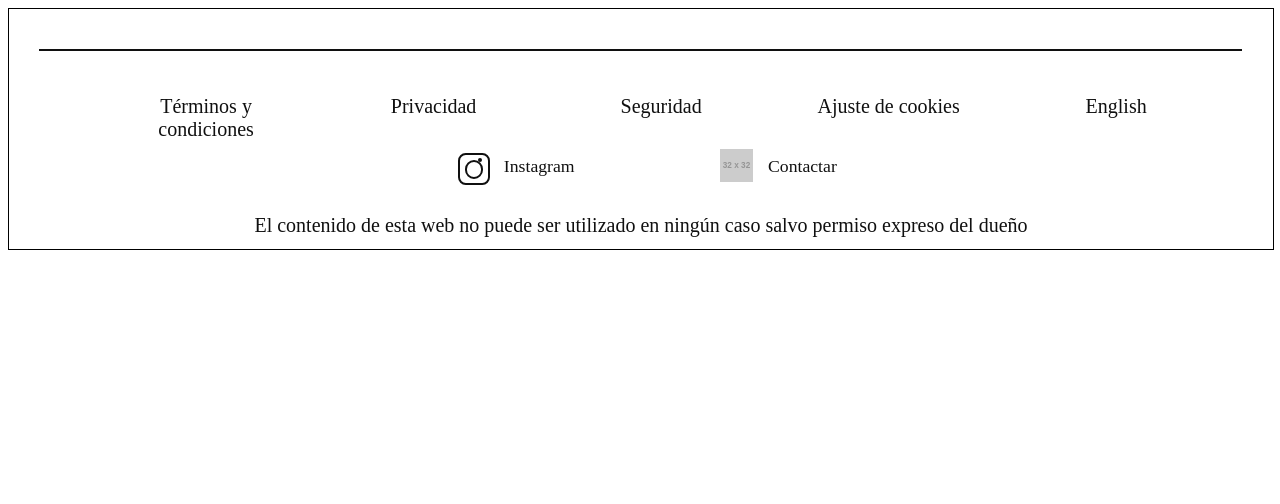
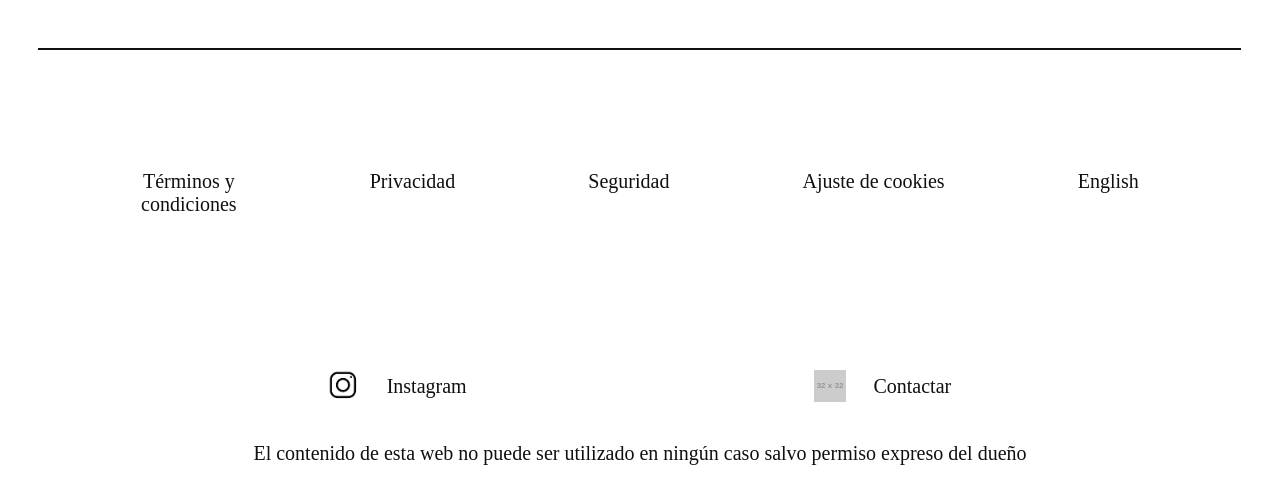
Before and after one commit to DanielMoyano/proyectFP, a plain HTML site: page footer.html in a window 1280 px wide. Drawn offline with Linux system fonts and the light colour scheme; placeholder pictures from the web are drawn by us.

Commit message:
footer v2 upgrade

```diff
--- a/estilos.css
+++ b/estilos.css
@@ -38,8 +38,6 @@ nav > div {
 
 footer {
     width:100%;
-    border: 1px solid black;
-    height:240px;
     position: relative;
 }
 footer > div {
@@ -49,62 +47,76 @@ footer > div {
     font-weight: 400;
     word-wrap: break-word;
 }
-#TyC {
-    width: 166.67px;
-    height: 72.82px;
-    left: 9%;
-    top: 86.23px;
-    position: absolute;
-    text-align: center;
-}
-#Privacy {
-    width: 166.67px;
-    height: 48.22px;
-    left: 27%;
-    top:86.23px;
-    position: absolute;
-    text-align: center;
-}
-
-#Seguridad {
-    width: 166.67px;
-    height: 72.82px;
-    left: 45%;
-    top: 86.23px;
-    position: absolute;
-    text-align: center;
-}
-
-#Cookies {
-    width: 166.67px;
-    height: 56.09px;
-    left: 63%;
-    top:86.23px;
-    position: absolute;
-    text-align: center;
-}
-
-#Language {
-    width: 166.67px;
-    height: 56.09px;
-    left: 81%;
-    top: 86.23px;
-    position: absolute;
-    text-align: center;
-}
-
 #line {
     width: 95%;
-    height: 0px;
     left: 30px;
     top: 40px;
-    position: absolute;
+    margin-bottom: 20vh;
+    position: relative;
     border: 1px #101010 solid
 }
-
-#legend {
-    margin: auto;
-    top: 205px;
+#miscGroup {
+    position: relative;
+    display:flex;
+    justify-content:space-evenly;
+    height:20vh;
+}
+#miscGroup > div {
     position: relative;
     text-align: center;
 }
+#contactGroup {
+    height: 14vh;
+    position: relative;
+    display:flex;
+    justify-content:space-evenly;
+    align-items:center;
+    flex-direction:row-reverse;
+}
+#mailContainer {
+    position:relative;
+    width: 15vw;
+    min-width: 110px;
+    display:flex;
+    justify-content:space-evenly;
+    align-items:center;
+    flex-direction:row-reverse;
+}
+#mailText {
+    position: relative;
+    text-align: center;
+    align-self:center;
+    display:flex;
+    align-items: center;
+}
+#placeholder {
+    position: relative;
+}
+#instaContainer {
+    width: 15vw;
+    height:32px;
+    position: relative;
+    min-width: 110px;
+    display:flex;
+    justify-content:space-evenly;
+    align-items:center;
+    flex-direction:row-reverse;
+}
+#instaWord {
+    position: relative;
+    text-align: center;
+    align-self:center;
+    display:flex;
+    align-items: center;
+}
+#instaIco {
+    position: relative;
+    height:100%;
+
+}
+#legend {
+    margin: auto;
+    margin-bottom:10px;
+    position: relative;
+    text-align: center;
+}
--- a/footer.html
+++ b/footer.html
@@ -5,48 +5,27 @@
 <body>
 
 <footer>
-  <div id="TyC">Términos y condiciones</div>
-  <div id="Privacy">Privacidad</div>
-  <div id="Seguridad">Seguridad</div>
-  <div id="Cookies">Ajuste de cookies</div>
-  <div id="Language">English</div>
-  <div style="width: 196.81px; height: 54.61px; left: 695px; top:
-140.40px; position: absolute">
-    <div style="width: 196.81px; height: 48.22px; left: 0px; top:
-6.40px; position: absolute; text-align: center; color: #101010;
-font-size: 17.71px; font-family: Libre Franklin; font-weight: 400;
-word-wrap: break-word">Contactar</div>
-    <img style="width: 32.47px; height: 32.47px; left: 16.24px; top:
-0px; position: absolute" src="https://via.placeholder.com/32x32" />
+  <div id="line"></div>
+  <div id="miscGroup">
+    <div id="TyC">Términos y<br>condiciones</div>
+    <div id="Privacy">Privacidad</div>
+    <div id="Seguridad">Seguridad</div>
+    <div id="Cookies">Ajuste de cookies</div>
+    <div id="Language">English</div>
   </div>
-  <div style="width: 196.81px; height: 51.09px; left: 431.82px; top:
-144.37px; position: absolute">
-    <div style="width: 196.81px; height: 48.22px; left: 0px; top:
-2.87px; position: absolute; text-align: center; color: #101010;
-font-size: 17.71px; font-family: Libre Franklin; font-weight: 400;
-word-wrap: break-word">Instagram</div>
-    <div style="width: 28.28px; height: 27.40px; left: 16.87px; top:
-0px; position: absolute">
-      <div style="width: 28.28px; height: 27.40px; left: 0px; top:
-0px; position: absolute; border-radius: 7.70px; border: 2.14px #101010
-solid"></div>
-      <div style="width: 14.55px; height: 14.55px; left: 6.85px; top:
-6.85px; position: absolute; border-radius: 9999px; border: 2.14px
-#101010 solid"></div>
-      <div style="width: 3.42px; height: 3.42px; left: 20.55px; top:
-5.14px; position: absolute; background: #101010; border-radius:
-9999px"></div>
+  <div id="contactGroup">
+    <div id="mailContainer">
+      <div id="mailText">Contactar</div>
+      <img id="placeholder" src="https://via.placeholder.com/32x32"/>
+    </div>
+    <div id="instaContainer">
+      <div id="instaWord">Instagram</div>
+      <img id="instaIco" src="imgs/iconoInstagram.png"/>
     </div>
   </div>
-  <div id="line"></div>
   <div id="legend">El contenido de esta web no
 puede ser utilizado en ningún caso salvo permiso expreso del dueño
 </div>
 </footer>
-<!--<div id="header">
-      <div id="plumilla">Plumilla</div>
-      <div id="bio">Bio</div>
-      <div id="pinturas">Pinturas</div>
-</div>-->
 </body>
 </html>
```
Also changed, not shown: README.txt (added), bitacora.txt, imgs/codHTMLIconInstagram.txt (added), imgs/iconoInstagram.png (added).
